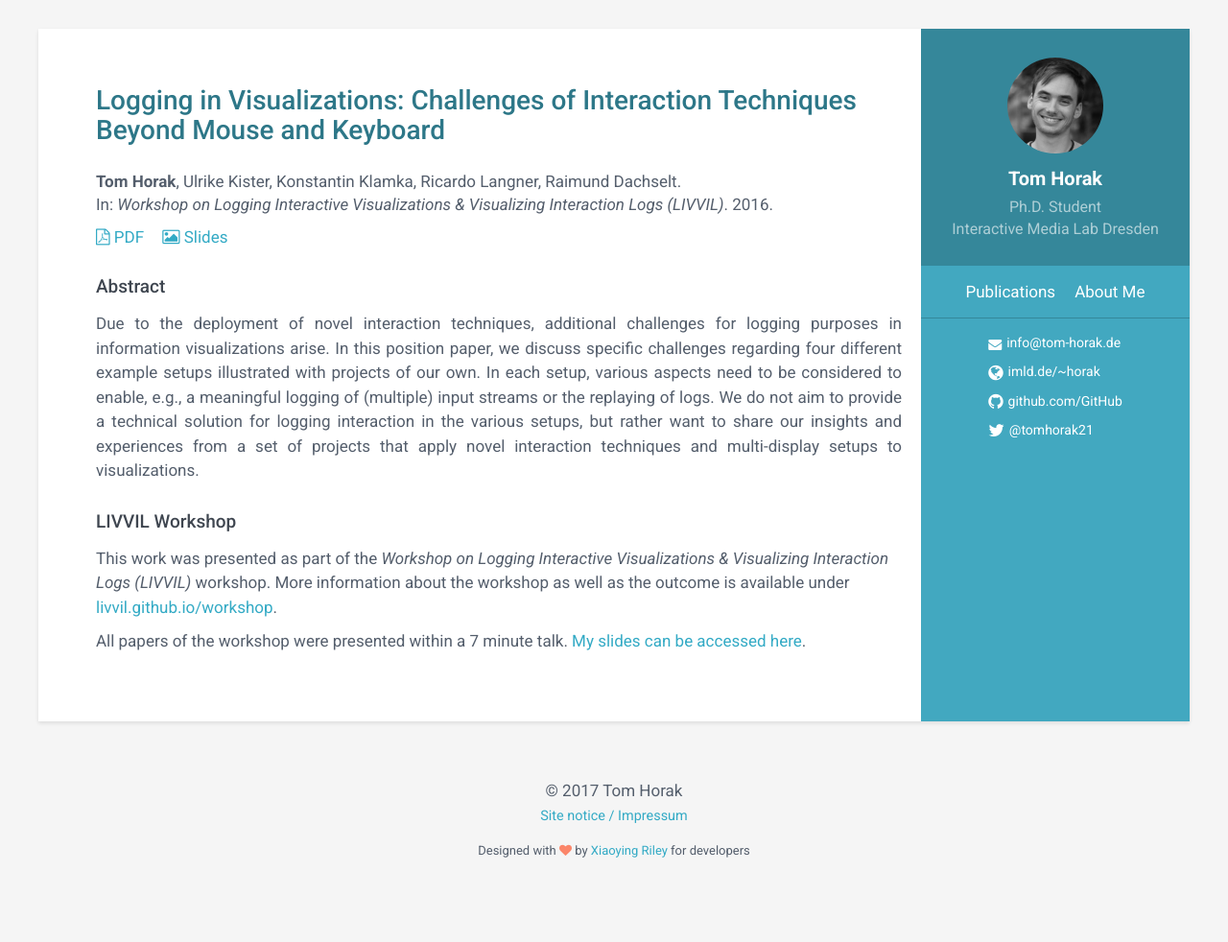
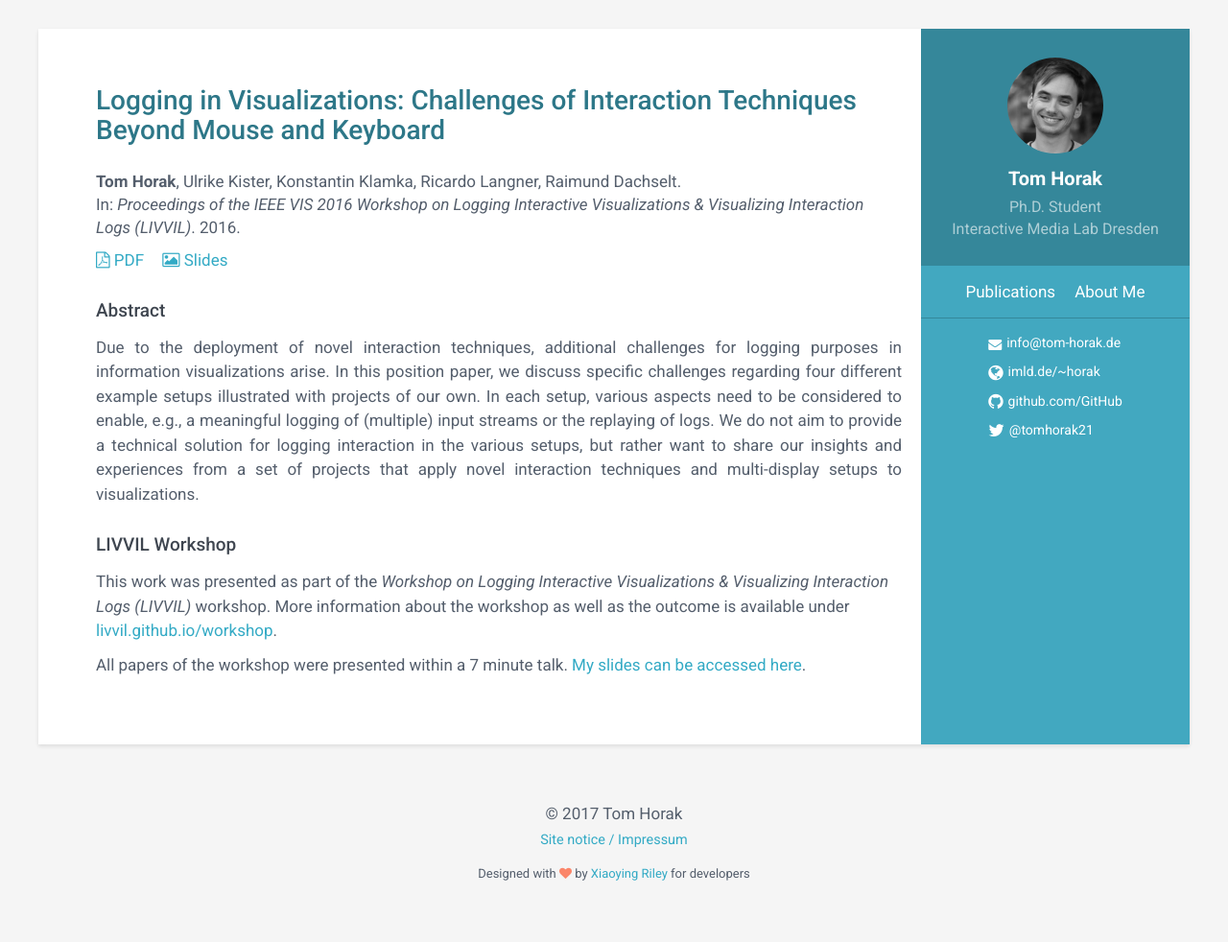
Before and after one commit to tomhorak21/tomhorak21.github.io, a Jekyll site: the page built from _publications/2016/logging-in-visualizations.md, in a window 1280 px wide. Shown: the whole page at 96% size. Built offline with Jekyll 4.4.1, drawn with Linux system fonts in a browser that asks for light colours; before the commit the page ends 958 px from its top, so only the background shows below that.

Commit message:
Fixed proceedings title of LIVVIL workshop paper.

```diff
--- a/_publications/2016/logging-in-visualizations.md
+++ b/_publications/2016/logging-in-visualizations.md
@@ -16,7 +16,7 @@ title: "Logging in Visualizations: Challenges of Interaction Techniques Beyond M
 toappear:
 type: Workshop
 video:
-venue: Workshop on Logging Interactive Visualizations & Visualizing Interaction Logs (LIVVIL)
+venue: Proceedings of the IEEE VIS 2016 Workshop on Logging Interactive Visualizations & Visualizing Interaction Logs (LIVVIL)
 
 abstract: >
     Due to the deployment of novel interaction techniques, additional challenges for logging purposes in information visualizations arise. In this position paper, we discuss specific challenges regarding four different example setups illustrated with projects of our own. In each setup, various aspects need to be considered to enable, e.g., a meaningful logging of (multiple) input streams or the replaying of logs. We do not aim to provide a technical solution for logging interaction in the various setups, but rather want to share our insights and experiences from a set of projects that apply novel interaction techniques and multi-display setups to visualizations.
```
